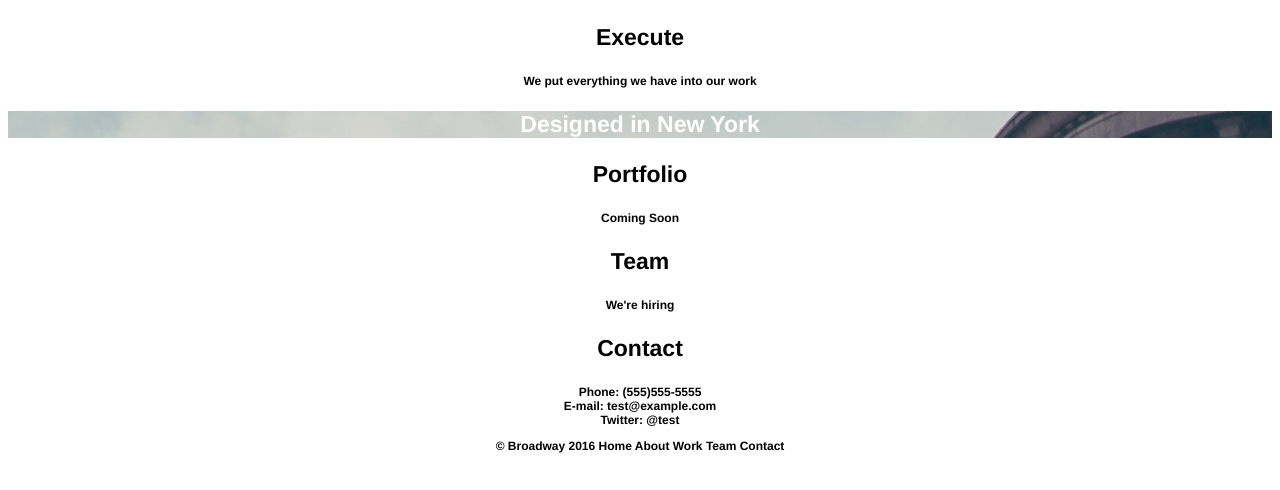
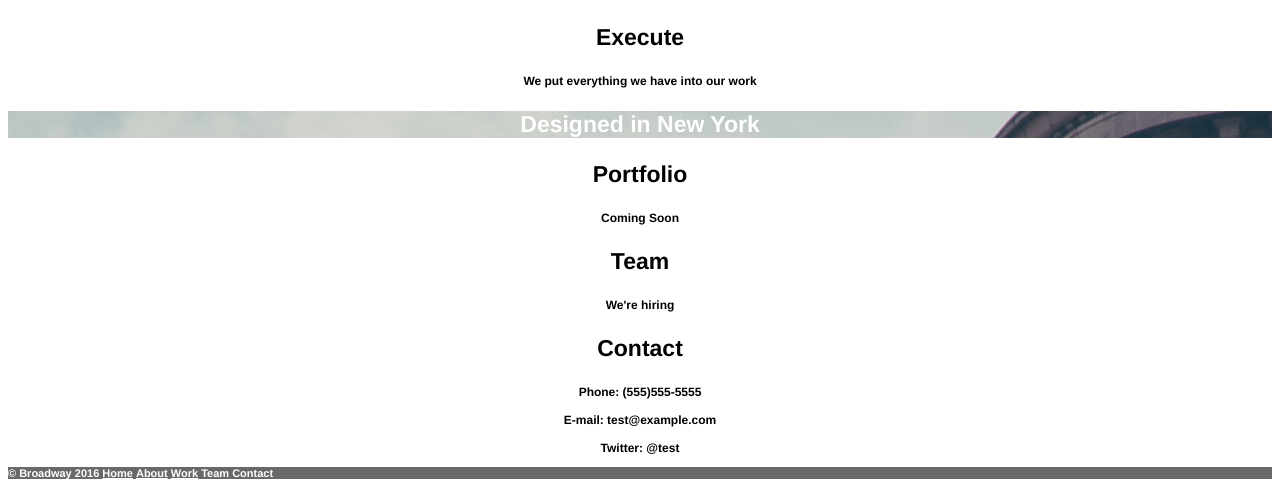
Before and after one commit to willstuhler/broadway, a plain HTML site: page index.html in a window 1280 px wide. Shown: the part 1562-2052 px from the top of the page. Before the commit the page ends 2027 px from the top, so only its background shows below. Drawn offline with Linux system fonts and the light colour scheme.

Commit message:
final commit

```diff
--- a/index.html
+++ b/index.html
@@ -40,11 +40,11 @@
     <h3>Team</h3>
     <p>We're hiring</p>
     <h3>Contact</h3>
-    <p>Phone: (555)555-5555 </br> E-mail: test@example.com </br> Twitter: @test</p>
+    <p>Phone: (555)555-5555 </br></br> E-mail: test@example.com </br></br> Twitter: @test</p>
   </div>
 
  <div id="end">
-   <p>&copy Broadway 2016 Home About Work Team Contact</p>
+   <p>&copy Broadway 2016 <a href="">Home</a> <a href="">About</a> <a href="">Work</a> <a href"">Team</a> <a href"">Contact</a></p>
  </div>
 
   </body>
--- a/resources/css/style.css
+++ b/resources/css/style.css
@@ -56,3 +56,15 @@ p {
     font-weight: bold;
 
 }
+
+#end p {
+  text-align: left;
+  font-size: 11px;
+  color: white;
+  background-color: dimgray;
+  font-family: helvetica;
+}
+
+#end p a {
+  font-size: 11px;
+}
```
